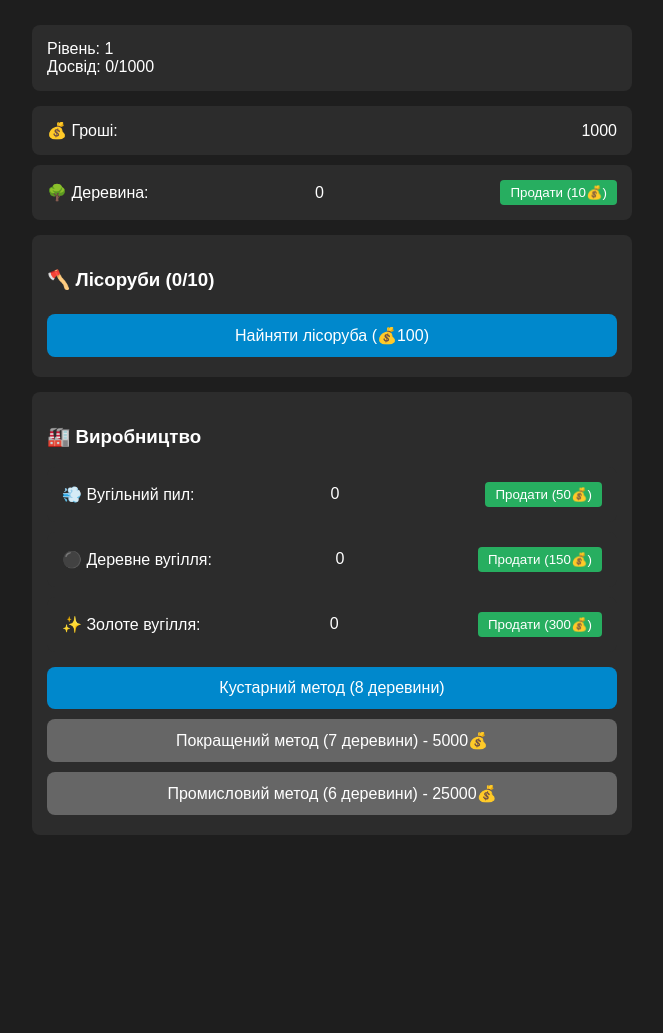
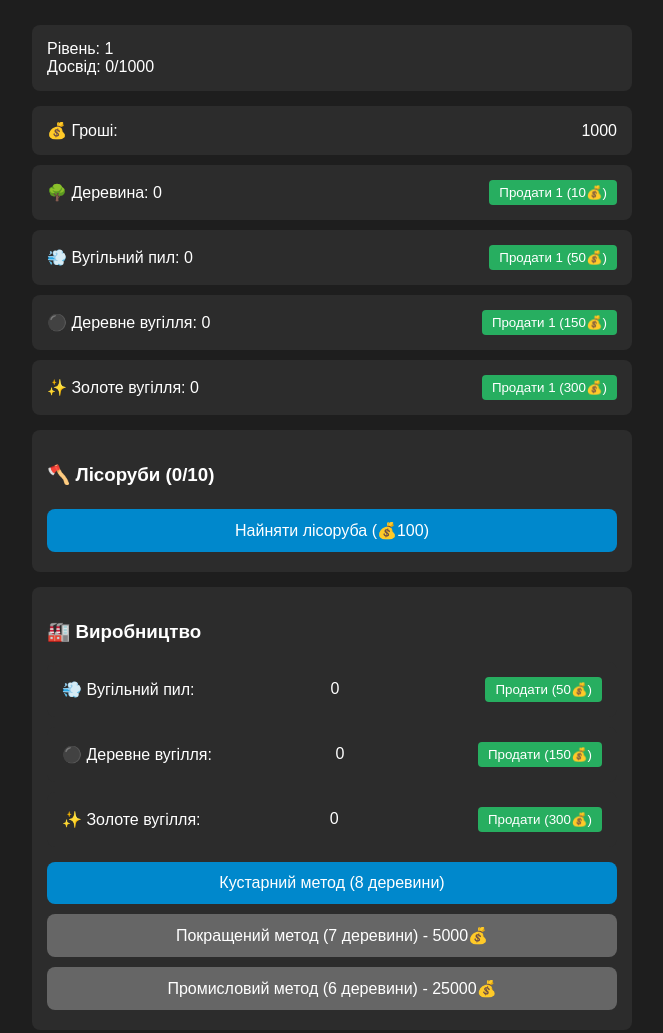
Before and after one commit to ArtScorpio/charcoal_game, a plain HTML site: page index.html in a window 1280 px wide. Shown: the whole page, without its empty margins (308-971 px from the left). Before the commit the page ends 860 px from the top, so only its background shows below. Drawn offline with Linux system fonts and the light colour scheme.

Commit message:
index.html

```diff
--- a/index.html
+++ b/index.html
@@ -72,9 +72,30 @@
     <span id="money">1000</span>
 </div>
 <div class="resource-card">
-        <span>🌳 Деревина:</span>
-        <span id="wood">0</span>
-        <button onclick="Game.sellWood()" class="sell-button">Продати (10💰)</button>
+    <span>🌳 Деревина: <span id="wood">0</span></span>
+    <button onclick="Game.sellResource('wood')" class="sell-button">
+        Продати 1 (10💰)
+    </button>
+</div>
+
+<!-- Виробничі ресурси -->
+<div class="resource-card">
+    <span>💨 Вугільний пил: <span id="coalDust">0</span></span>
+    <button onclick="Game.sellResource('coalDust')" class="sell-button">
+        Продати 1 (50💰)
+    </button>
+</div>
+<div class="resource-card">
+    <span>⚫ Деревне вугілля: <span id="coal">0</span></span>
+    <button onclick="Game.sellResource('coal')" class="sell-button">
+        Продати 1 (150💰)
+    </button>
+</div>
+<div class="resource-card">
+    <span>✨ Золоте вугілля: <span id="goldenCoal">0</span></span>
+    <button onclick="Game.sellResource('goldenCoal')" class="sell-button">
+        Продати 1 (300💰)
+    </button>
 </div>
 
     <!-- Лісоруби -->
```
Lines whose indentation alone changed are shown as unchanged.
